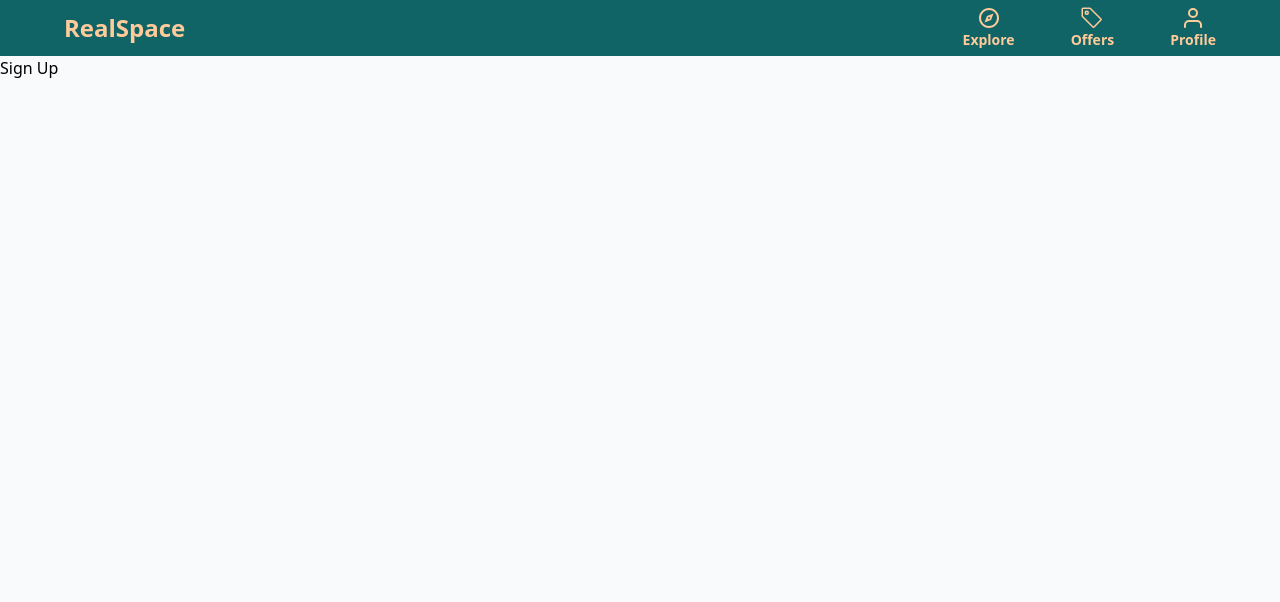
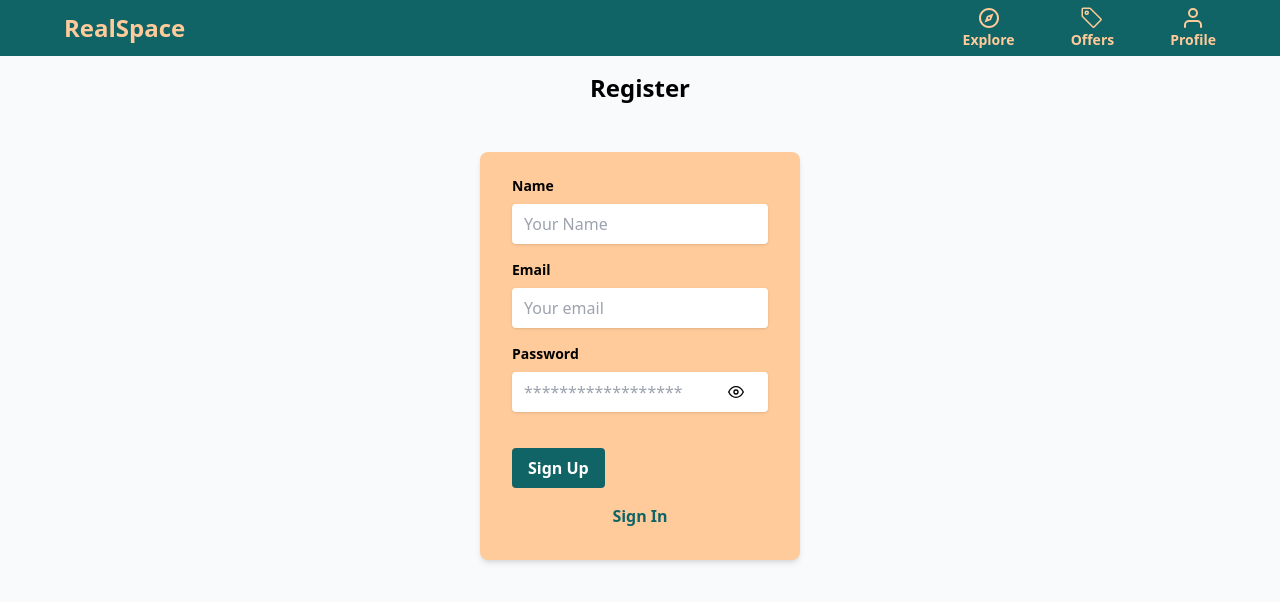
Before and after one commit to Vinitvh/realspace, a React (Create React App) app: page /sign-up in a window 1280 px wide. Shown: the top 602 px of the page. Built offline with nearby package versions, Linux system fonts and the light colour scheme.

Commit message:
Added signin and sinup pages

```diff
--- a/src/pages/SignIn.jsx
+++ b/src/pages/SignIn.jsx
@@ -1,4 +1,93 @@
+import { useState } from "react";
+import { Link, useNavigate } from "react-router-dom";
+import { FiEye } from "react-icons/fi";
+
 function SignIn() {
-  return <div>Sign In</div>;
+  const [showPassword, setShowPassword] = useState(false);
+  const [formData, setFormData] = useState({
+    email: "",
+    password: "",
+  });
+
+  const { email, password } = formData;
+
+  // const navigate = useNavigate();
+
+  const onChange = (e) => {
+    setFormData((prevState) => ({
+      ...prevState,
+      [e.target.id]: e.target.value,
+    }));
+  };
+
+  return (
+    <>
+      <header>
+        <p className="text-2xl font-bold text-center mt-4">Welcome Back!</p>
+      </header>
+      <div className="w-80 mx-auto my-12 bg-secondary shadow-md rounded-lg px-8 pt-6 pb-8 mb-4 flex flex-col">
+        <form>
+          <div className="mb-4">
+            <label
+              className="block text-grey-darker text-sm font-bold mb-2"
+              htmlFor="email"
+            >
+              Email
+            </label>
+            <input
+              type="email"
+              className="shadow appearance-none rounded w-full py-2 px-3 text-grey-darker"
+              id="email"
+              value={email}
+              placeholder="Your email"
+              required
+              onChange={onChange}
+            />
+          </div>
+          <div className="mb-6 relative">
+            <label
+              className="block text-grey-darker text-sm font-bold mb-2"
+              htmlFor="password"
+            >
+              Password
+            </label>
+            <input
+              type={showPassword ? "text" : "password"}
+              className="shadow appearance-none rounded w-full py-2 px-3 text-grey-darker mb-3"
+              id="password"
+              value={password}
+              placeholder="******************"
+              required
+              onChange={onChange}
+            />
+            <FiEye
+              className="absolute top-10 right-6 cursor-pointer"
+              onClick={() => setShowPassword((prevState) => !prevState)}
+            />
+          </div>
+          <div className="flex items-center justify-between">
+            <button
+              className="bg-primary text-white font-bold py-2 px-4 rounded"
+              type="submit"
+            >
+              Sign In
+            </button>
+            <Link
+              to="/forgot-password"
+              className="text-sm text-rose font-semibold"
+            >
+              Forgot Password?
+            </Link>
+          </div>
+        </form>
+        <Link
+          to="/sign-up"
+          className="text-center mt-4 text-primary hover:underline font-bold"
+        >
+          Sign Up Instead
+        </Link>
+      </div>
+    </>
+  );
 }
 export default SignIn;
--- a/src/pages/SignUp.jsx
+++ b/src/pages/SignUp.jsx
@@ -1,4 +1,105 @@
+import { useState } from "react";
+import { Link, useNavigate } from "react-router-dom";
+import { FiEye } from "react-icons/fi";
+
 function SignUp() {
-  return <div>Sign Up</div>;
+  const [showPassword, setShowPassword] = useState(false);
+  const [formData, setFormData] = useState({
+    name: "",
+    email: "",
+    password: "",
+  });
+
+  const { name, email, password } = formData;
+
+  // const navigate = useNavigate();
+
+  const onChange = (e) => {
+    setFormData((prevState) => ({
+      ...prevState,
+      [e.target.id]: e.target.value,
+    }));
+  };
+
+  return (
+    <>
+      <header>
+        <p className="text-2xl font-bold text-center mt-4">Register</p>
+      </header>
+      <div className="w-80 mx-auto my-12 bg-secondary shadow-md rounded-lg px-8 pt-6 pb-8 mb-4 flex flex-col">
+        <form>
+          <div className="mb-4">
+            <label
+              className="block text-grey-darker text-sm font-bold mb-2"
+              htmlFor="email"
+            >
+              Name
+            </label>
+            <input
+              type="text"
+              className="shadow appearance-none rounded w-full py-2 px-3 text-grey-darker"
+              id="name"
+              value={name}
+              placeholder="Your Name"
+              required
+              onChange={onChange}
+            />
+          </div>
+          <div className="mb-4">
+            <label
+              className="block text-grey-darker text-sm font-bold mb-2"
+              htmlFor="email"
+            >
+              Email
+            </label>
+            <input
+              type="email"
+              className="shadow appearance-none rounded w-full py-2 px-3 text-grey-darker"
+              id="email"
+              value={email}
+              placeholder="Your email"
+              required
+              onChange={onChange}
+            />
+          </div>
+          <div className="mb-6 relative">
+            <label
+              className="block text-grey-darker text-sm font-bold mb-2"
+              htmlFor="password"
+            >
+              Password
+            </label>
+            <input
+              type={showPassword ? "text" : "password"}
+              className="shadow appearance-none rounded w-full py-2 px-3 text-grey-darker mb-3"
+              id="password"
+              value={password}
+              placeholder="******************"
+              required
+              onChange={onChange}
+            />
+            <FiEye
+              className="absolute top-10 right-6 cursor-pointer"
+              onClick={() => setShowPassword((prevState) => !prevState)}
+            />
+          </div>
+          <div className="flex items-center justify-between">
+            <button
+              className="bg-primary text-white font-bold py-2 px-4 rounded"
+              type="submit"
+            >
+              Sign Up
+            </button>
+          </div>
+        </form>
+        <Link
+          to="/sign-in"
+          className="text-center mt-4 text-primary hover:underline font-bold"
+        >
+          Sign In
+        </Link>
+      </div>
+    </>
+  );
 }
 export default SignUp;
--- a/tailwind.config.js
+++ b/tailwind.config.js
@@ -5,8 +5,7 @@ module.exports = {
     colors: {
       primary: "#116466",
       secondary: "#ffcb9a",
-      darkGray: "#1a1a1d",
-      lightGray: "#1f2833",
+      rose: "#e11d48",
       white: "#ffffff",
     },
   },
```
